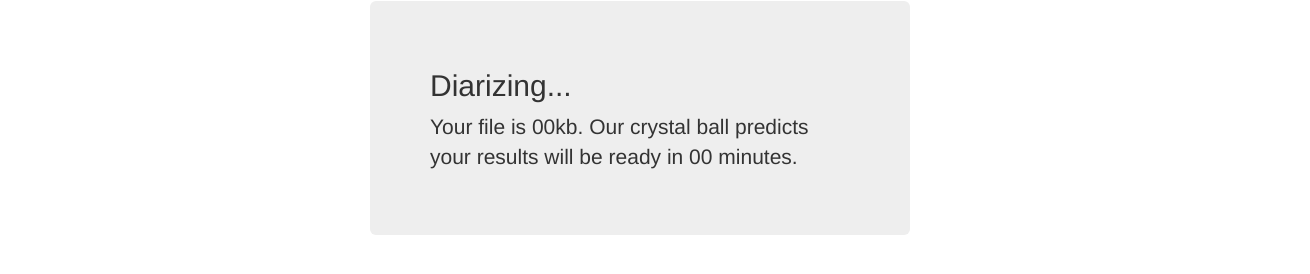
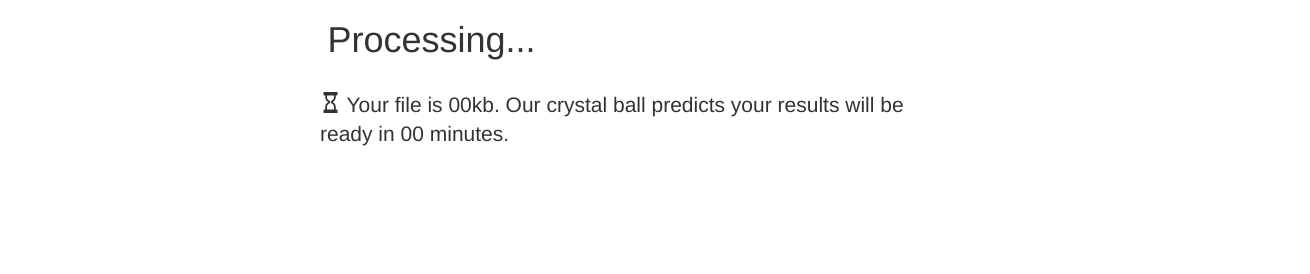
Before and after one commit to blabbertabber/DiarizerResults, a plain HTML site: page wait.html in a window 1280 px wide. Shown: the whole page, 1310 px wide, since content can reach past the window. Drawn offline with nearby package versions, Linux system fonts and the light colour scheme.

Commit message:
Update "wait.html"
- Change style of page to include icon and plain background

```diff
--- a/wait.html
+++ b/wait.html
@@ -30,14 +30,20 @@
 
 <!-- BEGIN CHARLOTTE'S CODE -->
 
-<div class="container">
+
+<div class="row">
     <div class="col-md-6 col-md-offset-3">
+        <h1>Processing...</h1>
+
     </div>
-    <div class="col-md-6 col-md-offset-3">
 
-        <div class="jumbotron">
-            <h2>Diarizing...</h2>
-            <p>Your file is 00kb. Our crystal ball predicts your results will be ready in 00 minutes.</p>
+    <div class="row">
+        <div class="col-md-6 col-md-offset-3">
+            <div>
+                <br/>
+                <p class="lead"><span class="glyphicon glyphicon-hourglass" aria-hidden="true"></span> Your file is
+                    00kb. Our crystal ball predicts your results will be ready in 00 minutes.</p>
+            </div>
         </div>
     </div>
 </div>
```
